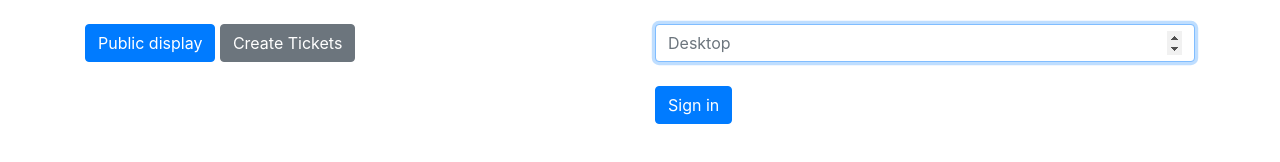
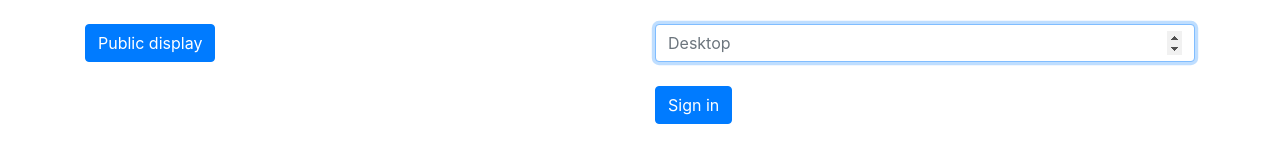
Before and after one commit to cristiancosano/bank-tail-server, a website: page public/index.html in a window 1280 px wide. Drawn offline with nearby package versions, Linux system fonts and the light colour scheme.

Commit message:
Disable by html create tickets link

```diff
--- a/public/index.html
+++ b/public/index.html
@@ -17,7 +17,7 @@
         <div class="col-6">
 
             <a class="btn btn-primary" href="public.html">Public display</a>
-            <a class="btn btn-secondary" href="new-ticket.html">Create Tickets</a>
+            <!--<a class="btn btn-secondary" href="new-ticket.html">Create Tickets</a>-->
 
         </div>
 
```
